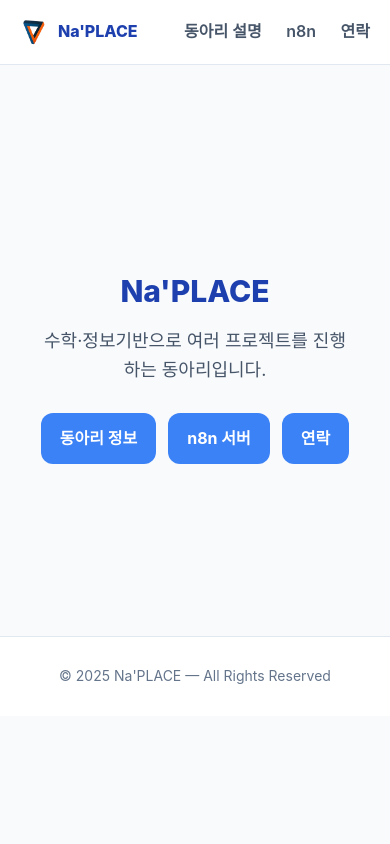
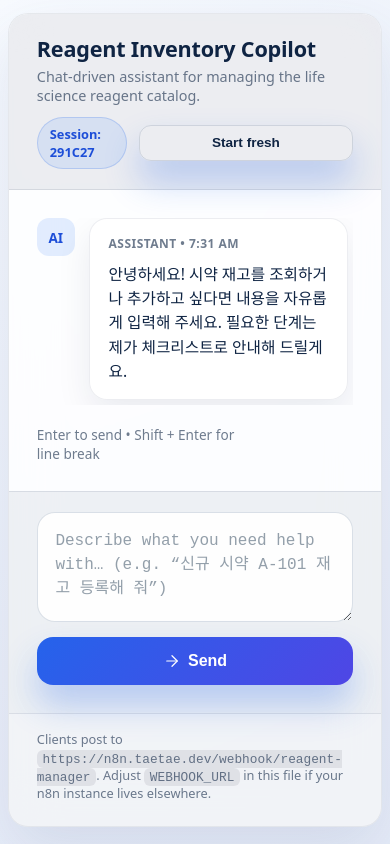
Before and after one commit to colddog09/n8n_server, a plain HTML site: page index.html in a window 390 px wide. Drawn offline with Linux system fonts and the light colour scheme.

Commit message:
Update index.html

```diff
--- a/index.html
+++ b/index.html
@@ -1,232 +1,499 @@
-<!doctype html>
-<html lang="ko">
+<!DOCTYPE html>
+<html lang="en">
   <head>
-  <meta charset="utf-8">
-  <meta name="viewport" content="width=device-width, initial-scale=1">
-  <title>Na'PLACE</title>
-  <meta name="description" content="경기북과학고 Na'PLACE — 수학·정보 기반 동아리">
+    <meta charset="UTF-8" />
+    <meta name="viewport" content="width=device-width, initial-scale=1.0" />
+    <title>Reagent Assistant</title>
     <style>
-    :root{
-      --brand:#3b82f6; --brand-dark:#1e40af;
-      --bg:#f8fafc; --fg:#0f172a; --muted:#475569; --card:#ffffff;
-      --radius:16px; --shadow:0 6px 20px rgba(0,0,0,.08);
+      :root {
+        color-scheme: light dark;
+        font-family: "Pretendard Variable", system-ui, -apple-system, BlinkMacSystemFont, "Segoe UI", sans-serif;
+        --bg-gradient: radial-gradient(circle at top left, #f8fbff, #e6ecf8);
+        --shadow-soft: 0 24px 60px rgba(55, 76, 130, 0.12);
+        --card-bg: rgba(255, 255, 255, 0.82);
+        --accent: #3b82f6;
+        --accent-strong: #1d4ed8;
+        --border: rgba(15, 35, 75, 0.1);
+        --text: #0f2443;
+        --muted: rgba(15, 36, 67, 0.6);
+        --bot-bg: rgba(255, 255, 255, 0.92);
+        --user-bg: linear-gradient(135deg, #2563eb, #60a5fa);
       }
-    *{box-sizing:border-box}
-    body{margin:0;font-family:'Pretendard',-apple-system,BlinkMacSystemFont,system-ui,Roboto,sans-serif;background:var(--bg);color:var(--fg);line-height:1.6}
-    a{color:inherit;text-decoration:none}
-    header{position:sticky;top:0;z-index:10;background:#fff;border-bottom:1px solid #e2e8f0}
-    .container{max-width:1100px;margin:0 auto;padding:0 20px}
-    .nav{height:64px;display:flex;align-items:center;justify-content:space-between;gap:16px}
-    .brand{display:flex;align-items:center;gap:10px;font-weight:800;color:var(--brand-dark)}
-    .brand img{width:28px;height:28px;object-fit:contain}
-    nav a{margin-left:20px;color:var(--muted);font-weight:600}
-    nav a:hover{color:var(--brand)}
-    main{max-width:1100px;margin:0 auto;padding:40px 20px}
-    section{margin:72px 0}
-    .hero{text-align:center;padding:90px 20px 60px}
-    .hero-title{display:inline-flex;gap:12px;align-items:center;justify-content:center;flex-wrap:wrap}
-    .hero h1{font-size:clamp(30px,5vw,52px);font-weight:800;color:var(--brand-dark);margin:0}
-    .logo-large{width:44px;height:44px;object-fit:contain}
-    .hero p{color:var(--muted);font-size:18px;margin:12px 0 28px}
-    .btn{display:inline-block;background:var(--brand);color:#fff;padding:12px 18px;border-radius:12px;font-weight:700;border:1px solid transparent;transition:background .25s,transform .2s}
-    .btn:hover{background:var(--brand-dark);transform:translateY(-2px)}
-    .cards{display:grid;grid-template-columns:repeat(auto-fit,minmax(240px,1fr));gap:16px;margin-top:18px}
-    .card{background:var(--card);padding:18px;border-radius:var(--radius);box-shadow:var(--shadow);border:1px solid #e5e7eb}
-    .card h3{margin:0 0 8px;color:var(--brand-dark)}
-    .card p{margin:0 0 12px;color:var(--muted);font-size:14px;word-break:break-all}
-    ul.clean{margin:0;padding-left:18px}
-    ul.clean li{margin:.35rem 0}
-    footer{background:#fff;border-top:1px solid #e2e8f0;text-align:center;padding:28px;color:#64748b;font-size:14px}
-    @media (prefers-color-scheme: dark){
-      :root{--bg:#0f172a;--fg:#f1f5f9;--card:#1e293b;--muted:#94a3b8}
-      header,footer{background:#1e293b}
-      .card{border-color:#334155}
+      @media (prefers-color-scheme: dark) {
+        :root {
+          --bg-gradient: radial-gradient(circle at top left, #0b1220, #131c31);
+          --card-bg: rgba(19, 28, 49, 0.75);
+          --shadow-soft: 0 24px 60px rgba(0, 0, 0, 0.45);
+          --border: rgba(148, 163, 184, 0.28);
+          --text: #e4ecff;
+          --muted: rgba(226, 232, 240, 0.7);
+          --bot-bg: rgba(21, 31, 52, 0.92);
+          --user-bg: linear-gradient(135deg, #4c8dff, #6ea8ff);
         }
-    .hidden{display:none!important}
-    /* Poster embed */
-    .poster{ margin-top:20px; border:1px solid #e5e7eb; border-radius:12px; overflow:hidden; background:#fff; box-shadow:var(--shadow); }
-    .poster object{ width:100%; height:70vh; display:block; }
-    .poster .fallback{ padding:12px 14px; color:var(--muted); font-size:14px; }
-    @media (max-width:640px){ .poster object{ height:60vh; } }
-    /* n8n lead block */
-    .n8n-lead{ text-align:center; margin:10px 0 18px; }
-    .n8n-lead img{ width:auto; height:160px; object-fit:contain; display:block; margin:0 auto 8px; }
-    /* Section fade-up animation */
-    .fade-in{ animation: fadeUp .38s ease-out both; }
-    @keyframes fadeUp{
-      from{ opacity:0; transform: translateY(12px); }
-      to{ opacity:1; transform: translateY(0); }
+        body {
+          color: var(--text);
+        }
+        textarea {
+          background: rgba(10, 15, 28, 0.85) !important;
+          border-color: rgba(148, 163, 184, 0.35) !important;
+          color: #e4ecff !important;
+          caret-color: rgba(148, 197, 255, 0.95);
+        }
+        textarea:focus {
+          border-color: rgba(96, 165, 250, 0.65) !important;
+          box-shadow: 0 0 0 4px rgba(96, 165, 250, 0.22) !important;
+        }
+        textarea::placeholder {
+          color: rgba(226, 232, 240, 0.7) !important;
+        }
+      }
+      * {
+        box-sizing: border-box;
+      }
+      body {
+        margin: 0;
+        min-height: 100vh;
+        background: var(--bg-gradient);
+        display: flex;
+        justify-content: center;
+        color: var(--text);
+      }
+      .app {
+        width: min(960px, 92vw);
+        margin: 3vh 0 4vh;
+        display: flex;
+        flex-direction: column;
+        backdrop-filter: blur(24px);
+        background: var(--card-bg);
+        border-radius: 28px;
+        box-shadow: var(--shadow-soft);
+        border: 1px solid var(--border);
+        overflow: hidden;
+      }
+      header {
+        display: flex;
+        align-items: center;
+        justify-content: space-between;
+        padding: 1.25rem 1.75rem;
+        gap: 1rem;
+        border-bottom: 1px solid var(--border);
+        background: rgba(15, 35, 75, 0.08);
+        backdrop-filter: blur(18px);
+      }
+      header .title-group h1 {
+        margin: 0;
+        font-size: 1.35rem;
+        letter-spacing: -0.01em;
+        font-weight: 700;
+      }
+      header .title-group p {
+        margin: 0.25rem 0 0;
+        font-size: 0.9rem;
+        color: var(--muted);
+      }
+      .header-actions {
+        display: flex;
+        align-items: center;
+        gap: 0.75rem;
+      }
+      .badge {
+        padding: 0.45rem 0.75rem;
+        border-radius: 999px;
+        font-size: 0.8rem;
+        font-weight: 600;
+        background: rgba(59, 130, 246, 0.12);
+        color: var(--accent-strong);
+        border: 1px solid rgba(37, 99, 235, 0.2);
+      }
+      main {
+        flex: 1;
+        display: flex;
+        flex-direction: column;
+        gap: 1.25rem;
+        padding: 1.75rem;
+      }
+      #messages {
+        flex: 1;
+        overflow-y: auto;
+        display: flex;
+        flex-direction: column;
+        gap: 1rem;
+        padding-right: 0.35rem;
+      }
+      #messages::-webkit-scrollbar {
+        width: 8px;
+      }
+      #messages::-webkit-scrollbar-thumb {
+        background: rgba(30, 64, 175, 0.25);
+        border-radius: 999px;
+      }
+      .message {
+        display: grid;
+        grid-template-columns: auto 1fr;
+        gap: 0.75rem 0.9rem;
+        align-items: start;
+        animation: fadeUp 0.25s ease-out forwards;
+      }
+      .message .avatar {
+        width: 38px;
+        height: 38px;
+        border-radius: 12px;
+        display: grid;
+        place-content: center;
+        font-size: 0.85rem;
+        font-weight: 700;
+        background: rgba(59, 130, 246, 0.14);
+        color: var(--accent-strong);
+      }
+      .message.user .avatar {
+        background: rgba(79, 70, 229, 0.14);
+        color: rgba(79, 70, 229, 0.95);
+      }
+      .message .bubble {
+        position: relative;
+        padding: 1rem 1.15rem;
+        border-radius: 18px;
+        background: var(--bot-bg);
+        border: 1px solid rgba(15, 35, 75, 0.08);
+        box-shadow: 0 14px 35px rgba(14, 28, 62, 0.08);
+        line-height: 1.55;
+      }
+      .message.user .bubble {
+        background: var(--user-bg);
+        border: none;
+        color: white;
+        box-shadow: 0 18px 36px rgba(24, 43, 109, 0.28);
+      }
+      .bubble .meta {
+        font-size: 0.75rem;
+        letter-spacing: 0.04em;
+        text-transform: uppercase;
+        font-weight: 600;
+        margin-bottom: 0.5rem;
+        color: var(--muted);
+      }
+      .message.user .bubble .meta {
+        color: rgba(226, 232, 240, 0.75);
+      }
+      .bubble .body {
+        font-size: 0.98rem;
+        white-space: pre-line;
+      }
+      .controls {
+        display: flex;
+        align-items: center;
+        justify-content: space-between;
+        gap: 0.75rem;
+        font-size: 0.85rem;
+        color: var(--muted);
+      }
+      .controls .status {
+        display: inline-flex;
+        align-items: center;
+        gap: 0.55rem;
+      }
+      .controls .status span {
+        width: 9px;
+        height: 9px;
+        border-radius: 50%;
+        background: var(--accent);
+        animation: pulse 1.1s infinite ease-in-out;
+      }
+      .controls .status:not(.show) {
+        visibility: hidden;
+      }
+      form {
+        display: flex;
+        gap: 0.9rem;
+        padding: 1.25rem 1.75rem 1.75rem;
+        border-top: 1px solid var(--border);
+        background: rgba(15, 35, 75, 0.06);
+      }
+      textarea {
+        flex: 1;
+        min-height: 110px;
+        padding: 1rem 1.1rem;
+        border-radius: 18px;
+        border: 1px solid rgba(30, 64, 108, 0.16);
+        resize: vertical;
+        font-size: 1rem;
+        background: rgba(255, 255, 255, 0.96) !important;
+        color: #0f2443 !important;
+        line-height: 1.5;
+        transition: border 0.2s ease, box-shadow 0.2s ease;
+        caret-color: var(--accent);
+      }
+      textarea:focus {
+        outline: none;
+        border-color: rgba(59, 130, 246, 0.65);
+        box-shadow: 0 0 0 4px rgba(59, 130, 246, 0.18);
+      }
+      textarea::placeholder {
+        color: rgba(16, 42, 67, 0.45);
+      }
+      button {
+        padding: 0.95rem 1.6rem;
+        border-radius: 16px;
+        border: none;
+        background: linear-gradient(135deg, #2563eb, #4f46e5);
+        color: white;
+        font-size: 1rem;
+        font-weight: 600;
+        cursor: pointer;
+        box-shadow: 0 20px 35px rgba(37, 99, 235, 0.28);
+        transition: transform 0.15s ease, box-shadow 0.18s ease, opacity 0.2s ease;
+        display: inline-flex;
+        align-items: center;
+        gap: 0.45rem;
+      }
+      button svg {
+        width: 18px;
+        height: 18px;
+      }
+      button:disabled {
+        opacity: 0.55;
+        cursor: not-allowed;
+        box-shadow: none;
+        transform: none;
+      }
+      button:not(:disabled):hover {
+        transform: translateY(-2px);
+        box-shadow: 0 24px 38px rgba(37, 99, 235, 0.35);
+      }
+      .ghost-button {
+        padding: 0.6rem 0.9rem;
+        border-radius: 12px;
+        border: 1px solid rgba(148, 163, 184, 0.35);
+        background: transparent;
+        color: var(--text);
+        font-size: 0.85rem;
+        font-weight: 600;
+        cursor: pointer;
+        transition: border 0.2s ease, background 0.2s ease, color 0.2s ease;
+      }
+      .ghost-button:hover {
+        border-color: rgba(59, 130, 246, 0.65);
+        color: var(--accent-strong);
+        background: rgba(59, 130, 246, 0.08);
+      }
+      footer {
+        padding: 1rem 1.75rem 1.5rem;
+        font-size: 0.8rem;
+        color: var(--muted);
+        border-top: 1px solid var(--border);
+        background: rgba(15, 35, 75, 0.04);
+      }
+      code {
+        padding: 0.1rem 0.35rem;
+        background: rgba(15, 23, 42, 0.08);
+        border-radius: 6px;
+        font-size: 0.8rem;
+      }
+      @media (max-width: 768px) {
+        .app {
+          width: 96vw;
+          margin: 1.5vh 0 2vh;
+          border-radius: 20px;
+        }
+        header {
+          flex-direction: column;
+          align-items: flex-start;
+          gap: 0.75rem;
+        }
+        .header-actions {
+          width: 100%;
+          justify-content: space-between;
+        }
+        form {
+          flex-direction: column;
+        }
+        button {
+          width: 100%;
+          justify-content: center;
+        }
+      }
+      @keyframes pulse {
+        0%, 100% {
+          transform: scale(0.92);
+          opacity: 0.5;
+        }
+        50% {
+          transform: scale(1.12);
+          opacity: 1;
+        }
+      }
+      @keyframes fadeUp {
+        from {
+          opacity: 0;
+          transform: translateY(14px);
+        }
+        to {
+          opacity: 1;
+          transform: translateY(0);
+        }
       }
     </style>
   </head>
   <body>
+    <div class="app">
       <header>
-    <div class="container nav">
-      <a class="brand" href="#hero">
-        <img src="assets/naplace-logo.png" alt="Na'PLACE 로고">
-        Na'PLACE
-      </a>
-      <nav>
-        <a href="#club">동아리 설명</a>
-        <a href="#servers">n8n</a>
-        <a href="#contact">연락</a>
-      </nav>
+        <div class="title-group">
+          <h1>Reagent Inventory Copilot</h1>
+          <p>Chat-driven assistant for managing the life science reagent catalog.</p>
+        </div>
+        <div class="header-actions">
+          <span class="badge" id="session-badge">Session: —</span>
+          <button class="ghost-button" id="reset-btn" type="button">Start fresh</button>
         </div>
       </header>
+      <main>
+        <section id="messages" aria-live="polite"></section>
+        <div class="controls">
+          <span id="hint">Enter to send • Shift + Enter for line break</span>
+          <div class="status" id="status"><span></span>Talking to n8n…</div>
+        </div>
+      </main>
+      <form id="chat-form">
+        <textarea
+          id="chat-input"
+          placeholder="Describe what you need help with… (e.g. “신규 시약 A-101 재고 등록해 줘”)"
+          required
+        ></textarea>
+        <button type="submit">
+          <svg viewBox="0 0 24 24" fill="none" stroke="currentColor" stroke-width="1.6">
+            <path d="M5 12h14" stroke-linecap="round" stroke-linejoin="round" />
+            <path d="m12 5 7 7-7 7" stroke-linecap="round" stroke-linejoin="round" />
+          </svg>
+          Send
+        </button>
+      </form>
+      <footer>
+        Clients post to <code>https://n8n.taetae.dev/webhook/reagent-manager</code>. Adjust <code>WEBHOOK_URL</code> in
+        this file if your n8n instance lives elsewhere.
+      </footer>
+    </div>
+    <script>
+      const WEBHOOK_URL = window.WEBHOOK_URL || 'https://n8n.taetae.dev/webhook/reagent-manager';
+      const SESSION_STORAGE_KEY = 'reagent-session-id';
+      const generateSessionId = () =>
+        typeof crypto !== 'undefined' && crypto.randomUUID
+          ? crypto.randomUUID()
+          : `session-${Date.now().toString(36)}-${Math.random().toString(36).slice(2, 10)}`;
+      let sessionId = window.localStorage.getItem(SESSION_STORAGE_KEY);
+      if (!sessionId) {
+        sessionId = generateSessionId();
+        window.localStorage.setItem(SESSION_STORAGE_KEY, sessionId);
+      }
 
-  <main>
-    <!-- 히어로 -->
-    <section id="hero" class="hero">
-      <div class="hero-title">
-        <h1>Na'PLACE</h1>
-      </div>
-      <p>수학·정보기반으로 여러 프로젝트를 진행하는 동아리입니다.</p>
-      <div style="display:flex;flex-wrap:wrap;gap:12px;justify-content:center;">
-        <a class="btn" href="#club">동아리 정보</a>
-        <a class="btn" href="#servers">n8n 서버</a>
-        <a class="btn" href="#contact">연락</a>
-      </div>
-    </section>
+      const form = document.getElementById('chat-form');
+      const input = document.getElementById('chat-input');
+      const messages = document.getElementById('messages');
+      const status = document.getElementById('status');
+      const sessionBadge = document.getElementById('session-badge');
+      const resetBtn = document.getElementById('reset-btn');
 
-    <!-- 동아리 설명 (서술형) -->
-    <section id="club">
-      <h2>동아리 설명</h2>
-      <h3 style="font-size:1.6rem;color:var(--brand-dark);margin-top:10px;">수학을 기반으로 정보과학 등을 융합적으로 탐구해요.</h3>
-      <div class="cards" style="margin-top:16px">
-        <article class="card">
-          <h3>21기 구성원</h3>
-          <ul class="clean">
-            <li><strong>담당교사:</strong> 홍창욱</li>
-            <li><strong>기장:</strong> 김주한</li>
-            <li><strong>부기장:</strong> 정선재</li>
-            <li><strong>부원:</strong> 백종원, 이윤형, 이현준, 이준서</li>
-          </ul>
-        </article>
-      </div>
-      <div class="cards" style="margin-top:16px">
-        <article class="card">
-          <h3>20기 구성원</h3>
-          <ul class="clean">
-            <li><strong>담당교사:</strong> 옥민석</li>
-            <li><strong>기장:</strong> 최요한</li>
-            <li><strong>부기장:</strong> 김지후</li>
-            <li><strong>부원:</strong> 김민준, 우지민, 박기륜</li>
-          </ul>
-        </article>
-      </div>
-      <div class="cards" style="margin-top:16px">
-        <article class="card">
-          <h3>2025년 활동</h3>
-          <p style="font-size:1.2rem;color:var(--muted);margin-top:10px;">[공사중]</p>
-        </article>
-      </div>
-    </section>
+      function updateSessionBadge() {
+        const suffix = sessionId.slice(-6).toUpperCase();
+        sessionBadge.textContent = `Session: ${suffix}`;
+      }
 
-    <!-- n8n 서버 4개 (단순 버튼) -->
-    <section id="servers">
-      <h2>n8n 서버 바로가기</h2>
-      <div class="n8n-lead">
-        <img src="assets/n8n.png" alt="n8n 로고">
-        <p class="muted">나플라스 소유 오픈소스 워크플로 자동화 도구 n8n서버입니다. 아래 버튼을 눌러 각 서버로 이동할 수 있습니다.</p>
-      </div>
-      <div class="cards">
-        <article class="card">
-          <h3>server1</h3>
-          <p>https://www.server1.naplace-n8n.org</p>
-          <a class="btn" href="https://www.server1.naplace-n8n.org" target="_blank" rel="noopener">열기</a>
-        </article>
-        <article class="card">
-          <h3>server2</h3>
-          <p>https://www.server2.naplace-n8n.org</p>
-          <a class="btn" href="https://www.server2.naplace-n8n.org" target="_blank" rel="noopener">열기</a>
-        </article>
-        <article class="card">
-          <h3>server3</h3>
-          <p>https://www.server3.naplace-n8n.org</p>
-          <a class="btn" href="https://www.server3.naplace-n8n.org" target="_blank" rel="noopener">열기</a>
-        </article>
-        <article class="card">
-          <h3>server4</h3>
-          <p>https://www.server4.naplace-n8n.org</p>
-          <a class="btn" href="https://www.server4.naplace-n8n.org" target="_blank" rel="noopener">열기</a>
-        </article>
-      </div>
-    </section>
+      function formatTimestamp(date = new Date()) {
+        const hours = date.getHours();
+        const minutes = date.getMinutes().toString().padStart(2, '0');
+        const suffix = hours >= 12 ? 'PM' : 'AM';
+        const normalized = hours % 12 || 12;
+        return `${normalized}:${minutes} ${suffix}`;
+      }
 
-    <!-- 연락 -->
-    <section id="contact">
-      <h2>연락</h2>
-      <ul class="clean">
-        <li><strong>이메일:</strong> <a href="mailto:naplace1234@gmail.com">naplace1234@gmail.com</a></li>
-        <li><strong>인스타그램:</strong> <a href="https://instagram.com/na.place__official" target="_blank" rel="noopener">@na.place__official</a></li>
-      </ul>
-    </section>
-  </main>
+      function appendMessage(role, content, opts = {}) {
+        const article = document.createElement('article');
+        article.className = `message ${role}`;
 
-  <footer>
-    © <span id="year"></span> Na'PLACE — All Rights Reserved
-  </footer>
+        const avatar = document.createElement('div');
+        avatar.className = 'avatar';
+        avatar.textContent = role === 'user' ? 'You' : 'AI';
 
-  <script>
-    // Single-section view controller
-    document.addEventListener('DOMContentLoaded', () => {
-      const sections = Array.from(document.querySelectorAll('main > section'));
+        const bubble = document.createElement('div');
+        bubble.className = 'bubble';
 
-      function showOnly(id){
-        sections.forEach(sec => {
-          if(id === 'all'){
-            sec.classList.remove('hidden');
-          }else{
-            (sec.id === id) ? sec.classList.remove('hidden') : sec.classList.add('hidden');
+        const meta = document.createElement('div');
+        meta.className = 'meta';
+        meta.textContent = `${role === 'user' ? 'You' : 'Assistant'} • ${formatTimestamp(opts.timestamp)}`;
+
+        const body = document.createElement('div');
+        body.className = 'body';
+        const lines = String(content ?? '').split(/\n/);
+        lines.forEach((line, index) => {
+          if (index) body.appendChild(document.createElement('br'));
+          body.appendChild(document.createTextNode(line));
+        });
+
+        bubble.append(meta, body);
+        article.append(avatar, bubble);
+        messages.appendChild(article);
+        messages.scrollTop = messages.scrollHeight;
       }
+
+      async function sendMessage(evt) {
+        evt.preventDefault();
+        const text = input.value.trim();
+        if (!text) return;
+        appendMessage('user', text);
+        input.value = '';
+        input.focus();
+        form.querySelector('button').disabled = true;
+        status.classList.add('show');
+
+        try {
+          const response = await fetch(WEBHOOK_URL, {
+            method: 'POST',
+            headers: { 'Content-Type': 'application/json' },
+            body: JSON.stringify({ message: text, sessionId })
           });
-        window.scrollTo({ top: 0, behavior: 'smooth' });
-        // Fade-up animation on the newly shown section
-        if (id && id !== 'all') {
-          const shown = document.getElementById(id);
-          if (shown) {
-            shown.classList.remove('fade-in'); // reset if previously applied
-            void shown.offsetWidth;            // reflow to restart animation
-            shown.classList.add('fade-in');
-            shown.addEventListener('animationend', () => shown.classList.remove('fade-in'), { once: true });
+
+          if (!response.ok) {
+            throw new Error(`Request failed (${response.status})`);
+          }
+
+          const payload = await response.json();
+          const reply = payload?.message ?? JSON.stringify(payload, null, 2);
+          appendMessage('bot', reply);
+        } catch (error) {
+          console.error(error);
+          appendMessage('bot', `⚠️ ${error.message}`);
+        } finally {
+          status.classList.remove('show');
+          form.querySelector('button').disabled = false;
         }
       }
-        if (id && id !== 'all') history.replaceState(null, '', '#' + id);
+
+      function resetConversation() {
+        messages.innerHTML = '';
+        sessionId = generateSessionId();
+        window.localStorage.setItem(SESSION_STORAGE_KEY, sessionId);
+        updateSessionBadge();
+        appendMessage(
+          'bot',
+          '안녕하세요! 시약 재고를 조회하거나 추가하고 싶다면 내용을 자유롭게 입력해 주세요. 필요한 단계는 제가 체크리스트로 안내해 드릴게요.',
+          { timestamp: new Date() }
+        );
       }
 
-      // Initial: if hash exists use it, otherwise show hero only
-      const initialId = (location.hash || '').replace('#','') || 'hero';
-      if (document.getElementById(initialId)) showOnly(initialId); else showOnly('hero');
-
-      // Intercept internal hash links (e.g., #intro, #club, #servers, #contact)
-      document.addEventListener('click', (e) => {
-        const a = e.target.closest('a[href]');
-        if (!a) return;
-        const href = a.getAttribute('href');
-
-        // Allow external links (http/https), mailto, tel as-is
-        if (/^(https?:|mailto:|tel:)/i.test(href)) return;
-
-        if (href.startsWith('#')) {
-          const id = href.slice(1) || 'intro';
-          const target = document.getElementById(id);
-          if (target) {
-            e.preventDefault();
-            showOnly(id);
-          }
+      input.addEventListener('keydown', (event) => {
+        if (event.key === 'Enter' && !event.shiftKey) {
+          event.preventDefault();
+          form.requestSubmit();
         }
       });
 
-      // Reflect browser back/forward
-      window.addEventListener('hashchange', () => {
-        const id = (location.hash || '').replace('#','') || 'hero';
-        if (document.getElementById(id)) showOnly(id);
-      });
-
-      // Footer year
-      const y = document.getElementById('year');
-      if (y) y.textContent = new Date().getFullYear();
-    });
+      form.addEventListener('submit', sendMessage);
+      resetBtn.addEventListener('click', resetConversation);
+      updateSessionBadge();
+      appendMessage(
+        'bot',
+        '안녕하세요! 시약 재고를 조회하거나 추가하고 싶다면 내용을 자유롭게 입력해 주세요. 필요한 단계는 제가 체크리스트로 안내해 드릴게요.',
+        { timestamp: new Date() }
+      );
     </script>
   </body>
 </html>
```
Lines whose indentation alone changed are shown as unchanged.
